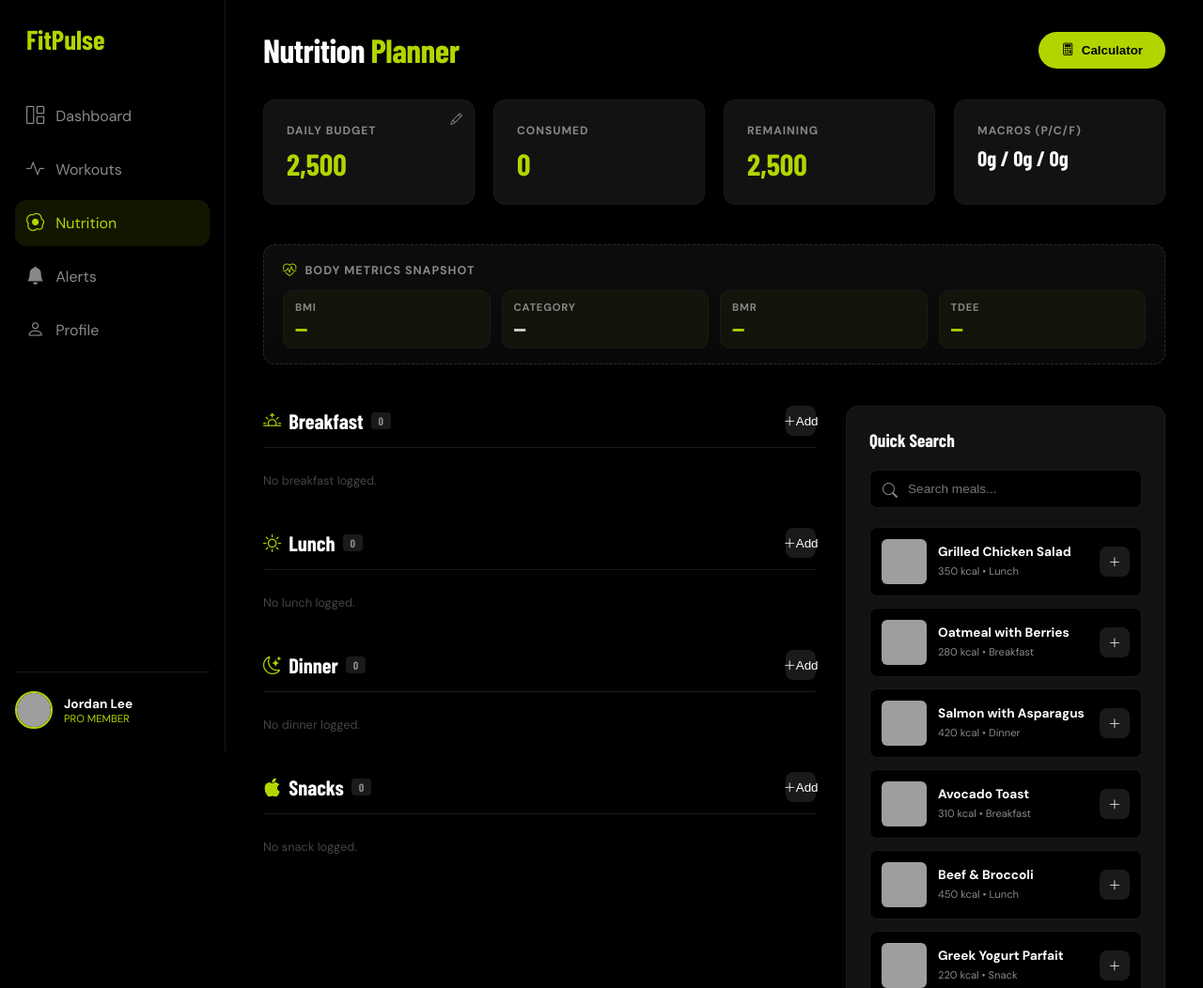
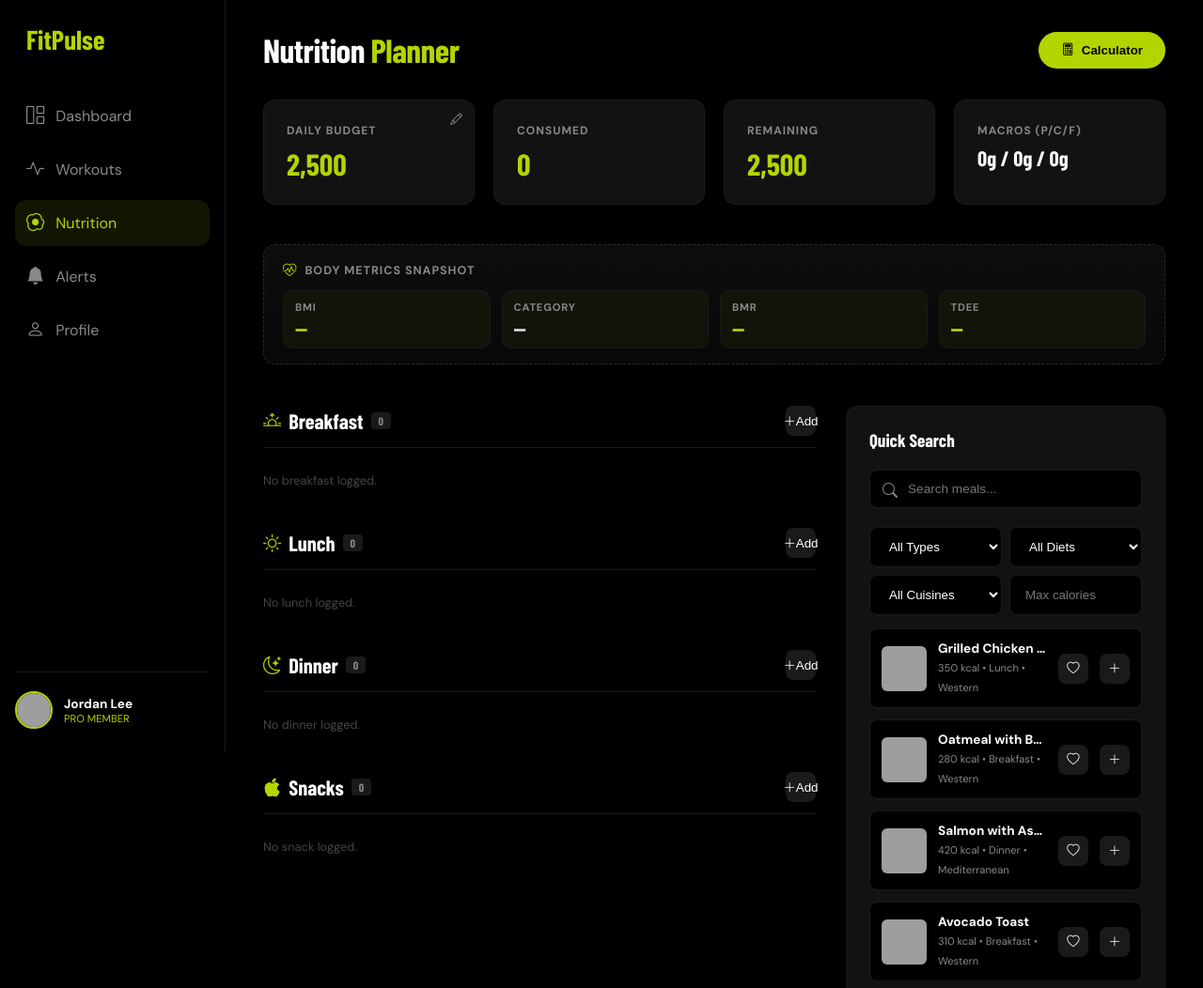
Before and after one commit to kemar-khan/fitness-tracker-frontend, a plain HTML site: page nutrition.html in a window 1280 px wide. Shown: the top 1052 px of the page at 94% size. Drawn offline with nearby package versions, Linux system fonts and the light colour scheme; grey boxes are pictures that could not be loaded; a web font is replaced by a local one.

Commit message:
added better meal search filters and heart-to-favorite toggle

```diff
--- a/css/nutrition.css
+++ b/css/nutrition.css
@@ -409,10 +409,26 @@ body {
     color: var(--text-muted);
 }
 
+.discovery-filters {
+    display: grid;
+    grid-template-columns: 1fr 1fr;
+    gap: 8px;
+    margin-bottom: 14px;
+}
+
 .meal-results {
     display: flex;
     flex-direction: column;
     gap: 12px;
+}
+
+.discovery-empty {
+    font-size: 0.8rem;
+    color: var(--text-muted);
+    border: 1px dashed var(--border);
+    border-radius: 8px;
+    padding: 12px;
+    text-align: center;
 }
 
 .result-item {
@@ -529,6 +545,11 @@ body {
     color: var(--black);
 }
 
+.btn-small.active-favorite {
+    background: rgba(255, 107, 107, 0.18);
+    color: #ff6b6b;
+}
+
 /* ── MODALS (Reused) ────────────────────────────────────────── */
 .modal-overlay {
     position: fixed;
@@ -610,4 +631,8 @@ body {
     .metrics-grid {
         grid-template-columns: 1fr 1fr;
     }
+
+    .discovery-filters {
+        grid-template-columns: 1fr;
+    }
 }
--- a/js/nutrition.js
+++ b/js/nutrition.js
@@ -8,12 +8,12 @@
 document.addEventListener('DOMContentLoaded', function () {
     // --- DATA ---
     const mealDatabase = [
-        { id: 1, name: "Grilled Chicken Salad", category: "Lunch", calories: 350, protein: 35, carbs: 10, fat: 12, img: "https://images.unsplash.com/photo-1546069901-ba9599a7e63c?w=200&q=80" },
-        { id: 2, name: "Oatmeal with Berries", category: "Breakfast", calories: 280, protein: 8, carbs: 45, fat: 5, img: "https://images.unsplash.com/photo-1517673400267-0251440c45dc?w=200&q=80" },
-        { id: 3, name: "Salmon with Asparagus", category: "Dinner", calories: 420, protein: 30, carbs: 5, fat: 25, img: "https://images.unsplash.com/photo-1467003909585-2f8a72700288?w=200&q=80" },
-        { id: 4, name: "Avocado Toast", category: "Breakfast", calories: 310, protein: 7, carbs: 28, fat: 18, img: "https://images.unsplash.com/photo-1525351484163-7529414344d8?w=200&q=80" },
-        { id: 5, name: "Beef & Broccoli", category: "Lunch", calories: 450, protein: 28, carbs: 35, fat: 15, img: "https://images.unsplash.com/photo-1512058564366-18510be2db19?w=200&q=80" },
-        { id: 6, name: "Greek Yogurt Parfait", category: "Snack", calories: 220, protein: 15, carbs: 25, fat: 6, img: "https://images.unsplash.com/photo-1488477181946-6228a0291777?w=200&q=80" }
+        { id: 1, name: "Grilled Chicken Salad", category: "Lunch", calories: 350, protein: 35, carbs: 10, fat: 12, cuisine: "Western", dietTags: ["High-Protein", "Low-Carb"], ingredients: ["chicken", "lettuce", "tomato"], img: "https://images.unsplash.com/photo-1546069901-ba9599a7e63c?w=200&q=80" },
+        { id: 2, name: "Oatmeal with Berries", category: "Breakfast", calories: 280, protein: 8, carbs: 45, fat: 5, cuisine: "Western", dietTags: ["Vegetarian"], ingredients: ["oats", "berries", "milk"], img: "https://images.unsplash.com/photo-1517673400267-0251440c45dc?w=200&q=80" },
+        { id: 3, name: "Salmon with Asparagus", category: "Dinner", calories: 420, protein: 30, carbs: 5, fat: 25, cuisine: "Mediterranean", dietTags: ["Keto", "Low-Carb", "High-Protein"], ingredients: ["salmon", "asparagus", "olive oil"], img: "https://images.unsplash.com/photo-1467003909585-2f8a72700288?w=200&q=80" },
+        { id: 4, name: "Avocado Toast", category: "Breakfast", calories: 310, protein: 7, carbs: 28, fat: 18, cuisine: "Western", dietTags: ["Vegetarian"], ingredients: ["bread", "avocado", "egg"], img: "https://images.unsplash.com/photo-1525351484163-7529414344d8?w=200&q=80" },
+        { id: 5, name: "Beef & Broccoli", category: "Lunch", calories: 450, protein: 28, carbs: 35, fat: 15, cuisine: "Asian", dietTags: ["High-Protein"], ingredients: ["beef", "broccoli", "soy sauce"], img: "https://images.unsplash.com/photo-1512058564366-18510be2db19?w=200&q=80" },
+        { id: 6, name: "Greek Yogurt Parfait", category: "Snack", calories: 220, protein: 15, carbs: 25, fat: 6, cuisine: "Mediterranean", dietTags: ["Vegetarian", "High-Protein"], ingredients: ["yogurt", "granola", "berries"], img: "https://images.unsplash.com/photo-1488477181946-6228a0291777?w=200&q=80" }
     ];
 
     let favorites = JSON.parse(localStorage.getItem('favoriteMeals')) || [];
@@ -24,6 +24,10 @@ document.addEventListener('DOMContentLoaded', function () {
     const mealSearch = document.getElementById('mealSearch');
     const mealResults = document.getElementById('mealResults');
     const favoritesList = document.getElementById('favoritesList');
+    const filterMealType = document.getElementById('filterMealType');
+    const filterDiet = document.getElementById('filterDiet');
+    const filterCuisine = document.getElementById('filterCuisine');
+    const filterMaxCalories = document.getElementById('filterMaxCalories');
 
     // Modals
     const calculatorModal = document.getElementById('calculatorModal');
@@ -73,17 +77,47 @@ document.addEventListener('DOMContentLoaded', function () {
 
     // ── DISCOVERY RENDERING ─────────────────────────────────────
     function renderDiscovery(query = '') {
-        const filtered = mealDatabase.filter(m => m.name.toLowerCase().includes(query.toLowerCase()));
+        const q = query.trim().toLowerCase();
+        const selectedType = filterMealType?.value || 'All';
+        const selectedDiet = filterDiet?.value || 'All';
+        const selectedCuisine = filterCuisine?.value || 'All';
+        const maxCalories = parseInt(filterMaxCalories?.value || '', 10);
+
+        const filtered = mealDatabase.filter((m) => {
+            const textMatch = !q
+                || m.name.toLowerCase().includes(q)
+                || m.cuisine.toLowerCase().includes(q)
+                || m.ingredients.some((ingredient) => ingredient.toLowerCase().includes(q));
+            const typeMatch = selectedType === 'All' || m.category === selectedType;
+            const dietMatch = selectedDiet === 'All' || m.dietTags.includes(selectedDiet);
+            const cuisineMatch = selectedCuisine === 'All' || m.cuisine === selectedCuisine;
+            const caloriesMatch = Number.isNaN(maxCalories) || m.calories <= maxCalories;
+
+            return textMatch && typeMatch && dietMatch && cuisineMatch && caloriesMatch;
+        });
+
+        if (filtered.length === 0) {
+            mealResults.innerHTML = '<p class="discovery-empty">No meals matched your current search/filters.</p>';
+            return;
+        }
+
         mealResults.innerHTML = filtered.map(m => `
             <div class="result-item">
                 <div class="result-img" style="background-image: url('${m.img}')"></div>
                 <div class="result-info">
                     <span class="result-name">${m.name}</span>
-                    <span class="result-stats">${m.calories} kcal • ${m.category}</span>
+                    <span class="result-stats">${m.calories} kcal • ${m.category} • ${m.cuisine}</span>
                 </div>
+                <button class="btn-small ${isFavoriteMeal(m.id) ? 'active-favorite' : ''}" onclick="toggleFavoriteMeal(${m.id})" title="Toggle favorite">
+                    <i class="bi ${isFavoriteMeal(m.id) ? 'bi-heart-fill' : 'bi-heart'}"></i>
+                </button>
                 <button class="btn-small" onclick="trackFromSearch(${m.id})"><i class="bi bi-plus-lg"></i></button>
             </div>
         `).join('');
+    }
+
+    function isFavoriteMeal(id) {
+        return favorites.some((m) => m.id === id);
     }
 
     function renderFavorites() {
@@ -257,7 +291,7 @@ document.addEventListener('DOMContentLoaded', function () {
             if (group.macros) {
                 const macros = metrics.macroTargets;
                 group.macros.textContent = macros
-                    ? `P:${macros.proteinGrams}g C:${macros.carbsGrams}g F:${macros.fatGrams}g`
+                    ? `P:${macros.proteinGrams}g (${macros.proteinPct}%) C:${macros.carbsGrams}g (${macros.carbsPct}%) F:${macros.fatGrams}g (${macros.fatPct}%)`
                     : '--';
             }
         });
@@ -298,6 +332,21 @@ document.addEventListener('DOMContentLoaded', function () {
         localStorage.setItem('trackedMeals', JSON.stringify(trackedMeals));
         init();
         window.dispatchEvent(new Event('logsUpdated'));
+    };
+
+    window.toggleFavoriteMeal = (id) => {
+        const meal = mealDatabase.find((m) => m.id === id);
+        if (!meal) return;
+
+        if (isFavoriteMeal(id)) {
+            favorites = favorites.filter((m) => m.id !== id);
+        } else {
+            favorites.unshift(meal);
+        }
+
+        localStorage.setItem('favoriteMeals', JSON.stringify(favorites));
+        renderFavorites();
+        renderDiscovery(mealSearch.value);
     };
 
     // ── MODALS ──────────────────────────────────────────────────
@@ -372,6 +421,10 @@ document.addEventListener('DOMContentLoaded', function () {
 
     // Search
     mealSearch.oninput = (e) => renderDiscovery(e.target.value);
+    filterMealType?.addEventListener('change', () => renderDiscovery(mealSearch.value));
+    filterDiet?.addEventListener('change', () => renderDiscovery(mealSearch.value));
+    filterCuisine?.addEventListener('change', () => renderDiscovery(mealSearch.value));
+    filterMaxCalories?.addEventListener('input', () => renderDiscovery(mealSearch.value));
 
     // Initial load
     init();
--- a/nutrition.html
+++ b/nutrition.html
@@ -140,6 +140,30 @@
                         <i class="bi bi-search"></i>
                         <input type="text" id="mealSearch" class="search-input" placeholder="Search meals..." />
                     </div>
+                    <div class="discovery-filters">
+                        <select id="filterMealType" class="form-input">
+                            <option value="All">All Types</option>
+                            <option value="Breakfast">Breakfast</option>
+                            <option value="Lunch">Lunch</option>
+                            <option value="Dinner">Dinner</option>
+                            <option value="Snack">Snack</option>
+                        </select>
+                        <select id="filterDiet" class="form-input">
+                            <option value="All">All Diets</option>
+                            <option value="Vegetarian">Vegetarian</option>
+                            <option value="Vegan">Vegan</option>
+                            <option value="Keto">Keto</option>
+                            <option value="High-Protein">High-Protein</option>
+                            <option value="Low-Carb">Low-Carb</option>
+                        </select>
+                        <select id="filterCuisine" class="form-input">
+                            <option value="All">All Cuisines</option>
+                            <option value="Western">Western</option>
+                            <option value="Asian">Asian</option>
+                            <option value="Mediterranean">Mediterranean</option>
+                        </select>
+                        <input type="number" id="filterMaxCalories" class="form-input" min="0" placeholder="Max calories" />
+                    </div>
                     <div class="meal-results" id="mealResults">
                         <!-- Loaded by JS -->
                     </div>
```
